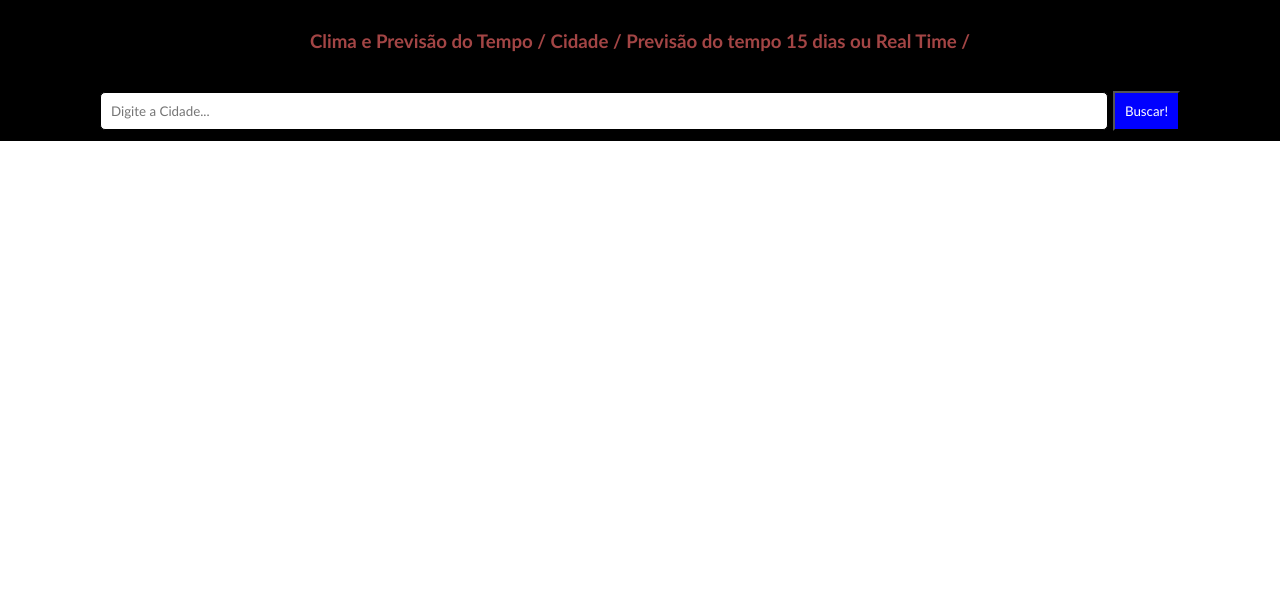
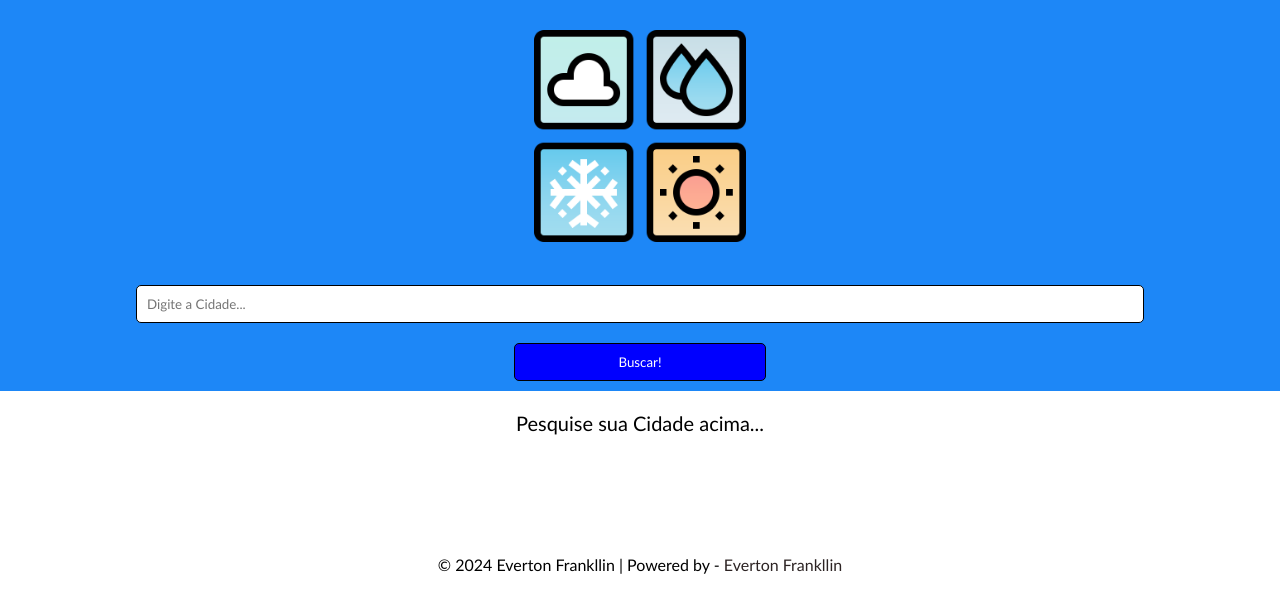
Before and after one commit to EvertonFrankllin/Previsao-do-Tempo, a React (Create React App) app: page / in a window 1280 px wide. Shown: the top 612 px of the page. Built offline with nearby package versions, Linux system fonts and the light colour scheme.

Commit message:
Web App Em React Finalizado com sucesso, foi inserido uma imagem do flaticon, todos os direitos reservados

```diff
--- a/src/Search.css
+++ b/src/Search.css
@@ -7,11 +7,13 @@
 
 .Search{
     text-align: center;
-    background-color: rgb(0, 0, 0);
+    background-color: #1d87f7;
     width: 100%;
     height: 100%;
     padding: 10px;
+
 }
+
 .Search input[type='text']{
     width: 80%;
     padding: 10px;
@@ -20,15 +22,73 @@
     outline: none;
     margin-top: 20px;
 }
+
 .Search input[type='submit']{
+    text-align: center;
+    width: 20%;
     padding: 10px;
-    margin-left:5px;
+    border: 1px solid #000000;
+    border-radius: 5px;
+    outline: none;
+    margin-top: 20px;
     background-color:blue;
     color:white;
+    cursor: pointer;
 }
 
-.Search h3{
+.Search img{
+    width: 20%;
     padding: 20px;
-    color: rgb(163, 69, 69);
+    color: rgb(255, 255, 255);
 
 }
+.Search form{
+    align-items: center;
+    text-align: center;
+    display: flex;
+    flex-direction: column;
+}
+
+.choice{
+    text-align: center;
+    padding: 20px;
+    font-size: 20px;
+}
+
+.result{
+    display: flex;
+    flex-direction: row;
+    margin: 0 auto;
+    padding: 20px ;
+    text-align: center;
+    align-items: center;
+}
+.value{
+    font-size:20px ;
+    border: 1px solid #ccc;
+    width: 50%;
+    padding: 20px;
+}
+.icone{
+   /* border: 1px solid #ccc;*/
+    width: 50%;
+    padding: 20px;
+}
+
+.icone img{
+    width: 200px;
+    align-items: center;
+    text-align: center;
+
+}
+
+footer{
+    padding-top: 100px ;
+    padding-bottom: 10px ;
+    text-align: center;
+}
+
+footer a{
+    text-decoration: none;
+    color: rgb(44, 35, 35);
+}
--- a/src/search.js
+++ b/src/search.js
@@ -1,10 +1,13 @@
-
+import {useState} from 'react';
 import './Search.css';
 
 function Search(props) {
 
+  const [cidade, setCidade] = useState("");
+
     function detectSearch(e){
       e.preventDefault();
+      //setCidade=("");
 
 
     let currentValue = document.querySelector('[name=detectSearch]')
@@ -21,25 +24,55 @@ function Search(props) {
 
         .then(data=>{
 
-            const {main, name, sys, weather} = data;
+            const {main, name, sys, weather, clouds} = data;
 
-            if(sys != undefined)
+            if(sys != undefined){
 
                 console.log(sys);
 
-            if(weather != undefined)
+            if(weather != undefined){
+                  const icon = `https://s3-us-west-2.amazonaws.com/s.cdpn.io/162656/${weather[0]["icon"]}.svg`;
+                  setCidade(`
+                  <div class="result">
 
-                console.log(weather[0]['description']);
+                    <div class="value">
 
+                      <p> <b>Pais:</b> ${sys.country}</p>
+                      <p> <b>Temperatura:</b> ${main.temp} </p>
+                      <P> <b>Máxima:</b> ${main.temp_max}</p>
+                      <P> <b>Minima:</b> ${main.temp_min}</p>
+                      <p> <b>Cidade:</b> ${name}</p>
+                      <p> <b>Humidade:</b> ${main.humidity}%</p>
+                      <p> <b>Nebulosidade:</b> ${clouds.all}%</p>
+                      <p> <b>Narcer do sol:</b> ${sys.sunrise}</p>
+                      <p> <b>Narcer do sol:</b> ${sys.sunset}</p>
+                      <p> <b>Descrição:</b> ${weather[0]['description']}</p>
+                    </div><!--value-->
+
+                    <div class="icone"> <img src="${icon}"/> </div>
+
+                  </idv>
+
+
+                  `
+                )
+                //console.log(weather[0]['description']);
+                }
+          }else{
+            setCidade=("");
+          }
         })
 
 
 
-    }
+      }
 
   return (
+
+    <div className="wraper">
+
     <div className="Search">
-        <h3>Clima e Previsão do Tempo / Cidade / Previsão do tempo 15 dias ou Real Time / </h3>
+        <img src='./clima.png' />
 
         <form onSubmit={(e)=>detectSearch(e)}>
 
@@ -48,8 +81,23 @@ function Search(props) {
 
         </form>
     </div>
-  );
 
-}
+    {
+
+        (cidade != "")?
+        <div dangerouslySetInnerHTML={{__html: cidade}}></div>:
+        <div className="choice" >Pesquise sua Cidade acima...</div>
+
+
+    }
+
+      <footer className='footer'>© 2024 Everton Frankllin | Powered by - <a href='https://evertonfrankllin.com/'>Everton Frankllin</a></footer>
+
+    </div> //wraper
+
+
+  )
+
+};
 
 export default Search;
```
Also changed, not shown: public/clima.png (added).
